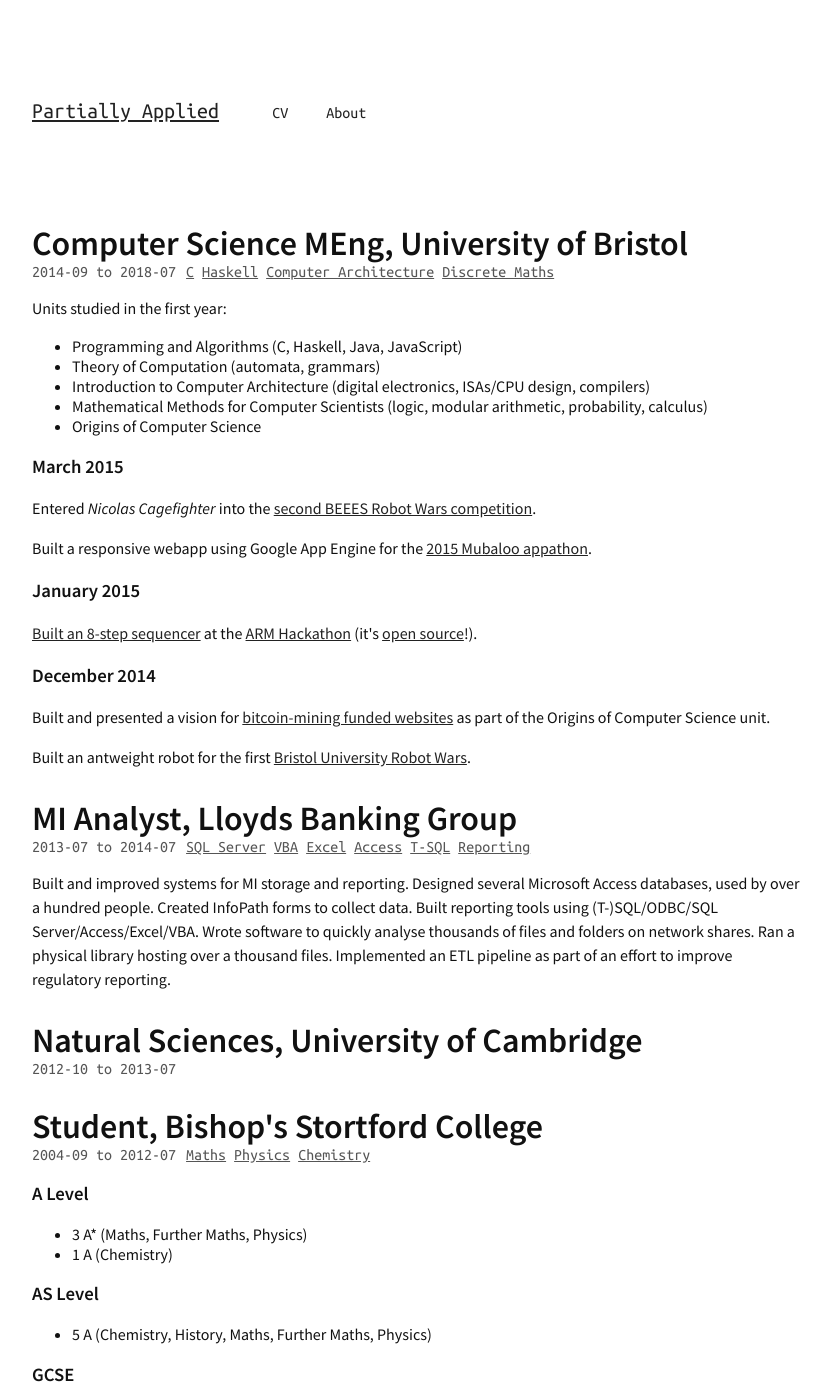
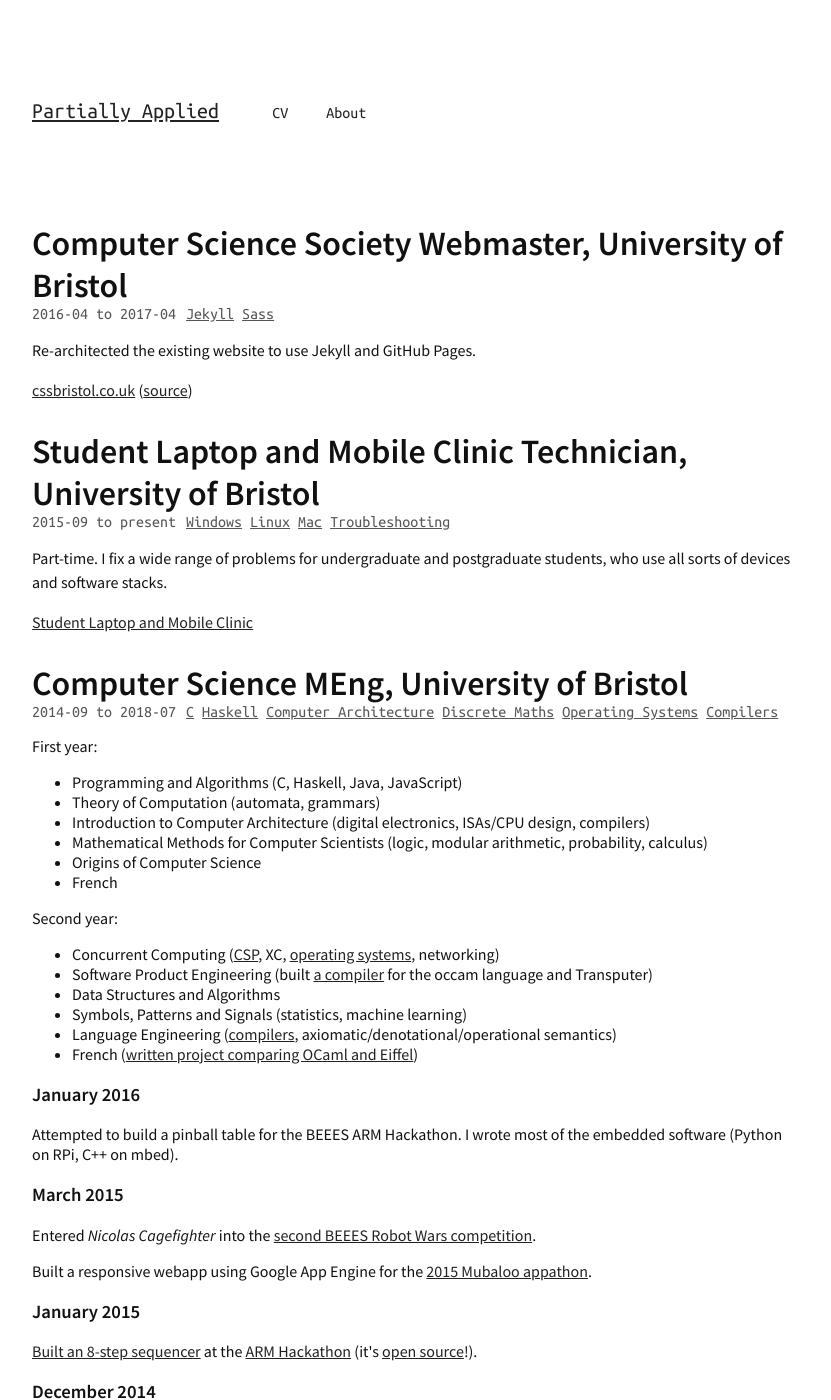
Before and after one commit to rossng/rossng.github.io, a Jekyll site: the page built from cv/index.html, in a window 1280 px wide and 1400 px high. Shown: the whole window, without its empty margins (224-1055 px from the left). Built offline with Jekyll 4.4.1, drawn with Linux system fonts in a browser that asks for light colours.

Commit message:
Update to Jekyll 3, update CV

```diff
--- a/Gemfile
+++ b/Gemfile
@@ -1,2 +1,3 @@
 source 'https://rubygems.org/'
 gem 'github-pages'
+gem 'nokogiri', '~> 1.6.8.rc3'
--- a/cv/index.html
+++ b/cv/index.html
@@ -5,6 +5,34 @@ permalink: /cv/
 ---
 
 <article class="post">
+    <h2>Computer Science Society Webmaster, University of Bristol</h2>
+    <div class="post-info">
+      <time datetime="2016-04">2016-04</time> to <time datetime="2017-04">2017-04</time>
+      <ul class="post-tags">
+        <li>Jekyll</li>
+        <li>Sass</li>
+      </ul>
+    </div>
+    <p>Re-architected the existing website to use Jekyll and GitHub Pages.</p>
+    <p><a href="http://cssbristol.co.uk/">cssbristol.co.uk</a> (<a href="https://github.com/cssbristol/cssbristol.github.io">source</a>)</p>
+</article>
+
+<article class="post">
+    <h2>Student Laptop and Mobile Clinic Technician, University of Bristol</h2>
+    <div class="post-info">
+      <time datetime="2015-09">2015-09</time> to present
+      <ul class="post-tags">
+        <li>Windows</li>
+        <li>Linux</li>
+        <li>Mac</li>
+        <li>Troubleshooting</li>
+      </ul>
+    </div>
+    <p>Part-time. I fix a wide range of problems for undergraduate and postgraduate students, who use all sorts of devices and software stacks.</p>
+    <p><a href="http://www.bristol.ac.uk/it-services/advice/homeusers/help/laptopclinic/">Student Laptop and Mobile Clinic</a></p>
+</article>
+
+
     <h2>Computer Science MEng, University of Bristol</h2>
     <div class="post-info">
         <time datetime="2014-09-21">2014-09</time> to <time datetime="2018-07">2018-07</time>
@@ -13,9 +41,11 @@ permalink: /cv/
             <li>Haskell</li>
             <li>Computer Architecture</li>
             <li>Discrete Maths</li>
+            <li>Operating Systems</li>
+            <li>Compilers</li>
         </ul>
     </div>
-    <p>Units studied in the first year:</p>
+    <p>First year:</p>
 
     <ul>
         <li>Programming and Algorithms (C, Haskell, Java, JavaScript)</li>
@@ -23,7 +53,23 @@ permalink: /cv/
         <li>Introduction to Computer Architecture (digital electronics, ISAs/CPU design, compilers)</li>
         <li>Mathematical Methods for Computer Scientists (logic, modular arithmetic, probability, calculus)</li>
         <li>Origins of Computer Science</li>
+        <li>French</li>
     </ul>
+
+    <p>Second year:</p>
+
+    <ul>
+      <li>Concurrent Computing (<a href="https://github.com/rossng/CspBookHs">CSP</a>, XC, <a href="https://github.com/rossng/malapropOS">operating systems</a>, networking)</li>
+      <li>Software Product Engineering (built <a href="https://github.com/TransputerSystems/TSS">a compiler</a> for the occam language and Transputer)</li>
+      <li>Data Structures and Algorithms</li>
+      <li>Symbols, Patterns and Signals (statistics, machine learning)</li>
+      <li>Language Engineering (<a href="https://github.com/rossng/COMS22201-whilst-compiler">compilers</a>, axiomatic/denotational/operational semantics)</li>
+      <li>French (<a href="https://github.com/rossng/LANG22022-projet-ecrit/blob/master/report.pdf">written project comparing OCaml and Eiffel</a>)</li>
+    </ul>
+
+    <h3>January 2016</h3>
+
+    <p>Attempted to build a pinball table for the BEEES ARM Hackathon. I wrote most of the embedded software (Python on RPi, C++ on mbed).</p>
 
     <h3>March 2015</h3>
 
```
Also changed, not shown: about/index.md (+2 -0 lines), Gemfile.lock, 1 other file.
